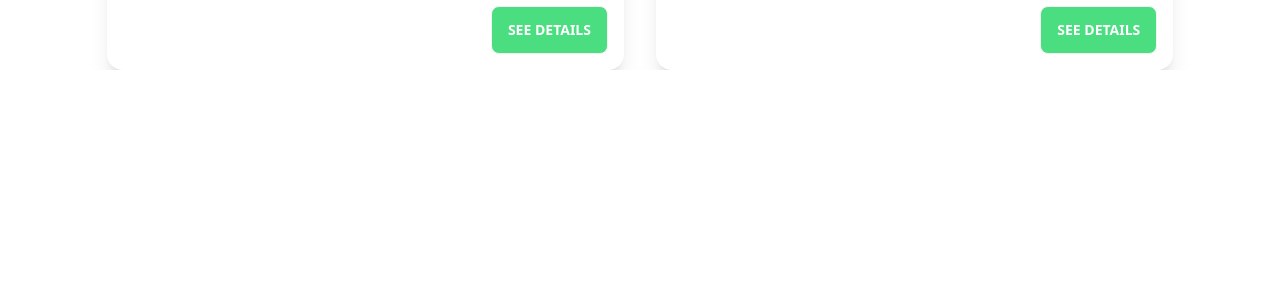
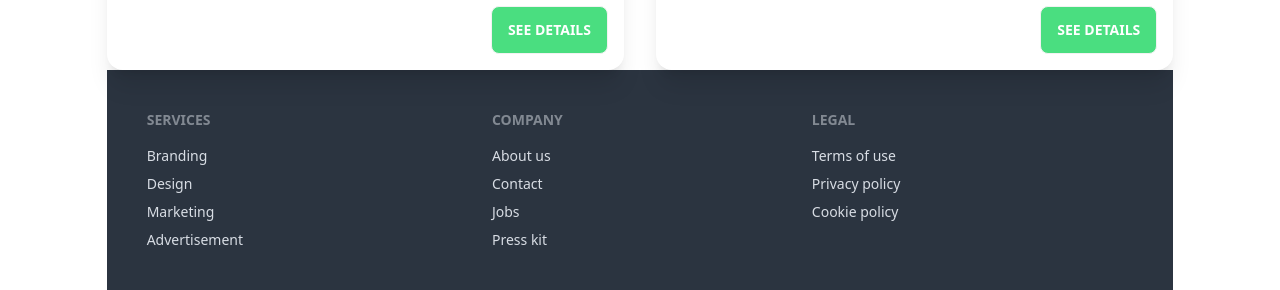
Before and after one commit to ranamiah221/social-event-management-by-rana, a React (Vite) app: page / in a window 1280 px wide. Shown: the part 2666-2956 px from the top of the page. Before the commit the page ends 2736 px from the top, so only its background shows below. Built offline with nearby package versions, Linux system fonts and the light colour scheme; no server answers.

Commit message:
added footer section

```diff
--- a/src/components/Footer/Footer.jsx
+++ b/src/components/Footer/Footer.jsx
@@ -2,7 +2,28 @@
 
 const Footer = () => {
     return (
-
+        <footer className="footer p-10 bg-neutral text-neutral-content">
+  <nav>
+    <header className="footer-title">Services</header>
+    <a className="link link-hover">Branding</a>
+    <a className="link link-hover">Design</a>
+    <a className="link link-hover">Marketing</a>
+    <a className="link link-hover">Advertisement</a>
+  </nav>
+  <nav>
+    <header className="footer-title">Company</header>
+    <a className="link link-hover">About us</a>
+    <a className="link link-hover">Contact</a>
+    <a className="link link-hover">Jobs</a>
+    <a className="link link-hover">Press kit</a>
+  </nav>
+  <nav>
+    <header className="footer-title">Legal</header>
+    <a className="link link-hover">Terms of use</a>
+    <a className="link link-hover">Privacy policy</a>
+    <a className="link link-hover">Cookie policy</a>
+  </nav>
+</footer>
     );
 };
 
--- a/src/pages/Home/Home.jsx
+++ b/src/pages/Home/Home.jsx
@@ -4,6 +4,7 @@
 import 'aos/dist/aos.css';
 import { useEffect } from "react";
 import Service from "../../components/Service/Service";
+import Footer from "../../components/Footer/Footer";
 
 
 
@@ -22,6 +23,7 @@
                    services.map(service => <Service key={service.id} service={service} > </Service>)
                 }
             </div>
+            <Footer></Footer>
         </div>
     );
 };
--- a/src/pages/Login/Login.jsx
+++ b/src/pages/Login/Login.jsx
@@ -41,9 +41,10 @@
         })
         .catch(error=>{
             console.error(error);
-            swal("Oops!!!","Something went wrong !!! Try Again", "error");
+            swal("Oops!!","Something went wrong !!! Try Again", "error");
 
         })
+
 
      }
 
--- a/src/pages/Register/Register.jsx
+++ b/src/pages/Register/Register.jsx
@@ -11,6 +11,7 @@
 
     const { createUser } = useContext(AuthContext);
     const [registerError, setRegisterError]= useState('');
+
 
     const handleRegister= e =>{
         e.preventDefault();
@@ -43,13 +44,13 @@
                   <label className="label">
                     <span className="label-text">Name</span>
                  </label>
-                    <input type="text" name="name" placeholder="name" className="input input-bordered" />
+                    <input type="text" name="name" placeholder="name" className="input input-bordered" required/>
              </div>
              <div className="form-control">
                   <label className="label">
                     <span className="label-text">Photo Url</span>
                  </label>
-                    <input type="text" name="url" placeholder="photo url" className="input input-bordered" />
+                    <input type="text" name="url" placeholder="photo url" className="input input-bordered" required/>
              </div>
              <div className="form-control">
                   <label className="label">
```
